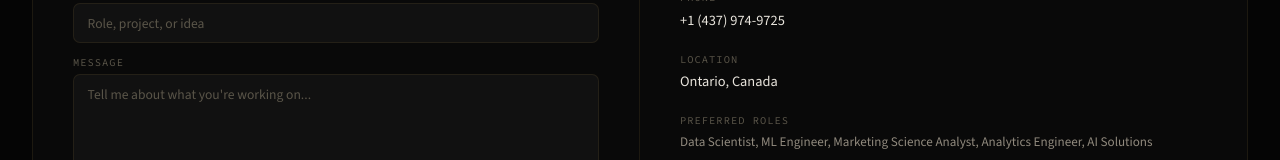
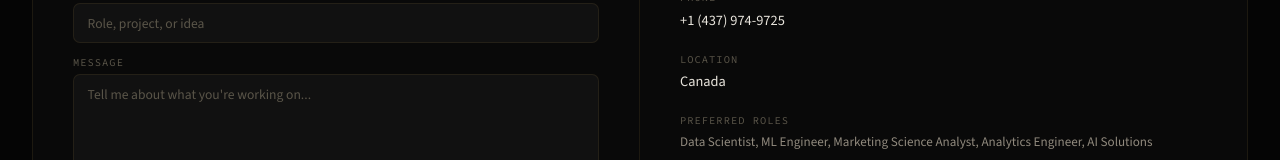
Before and after one commit to KARTHIKRAJ10/karthikrajs, a React (Vite) app: page / in a window 1280 px wide. Shown: the part 8389-8549 px from the top of the page. Built offline with nearby package versions, Linux system fonts and the light colour scheme.

Commit message:
Update Portfolio.jsx

```diff
--- a/src/Portfolio.jsx
+++ b/src/Portfolio.jsx
@@ -876,7 +876,7 @@ export default function Portfolio() {
                   </div>
                   <div className="contact-detail-item">
                     <div className="contact-detail-label">Location</div>
-                    <div className="contact-detail-value">Ontario, Canada</div>
+                    <div className="contact-detail-value"> Canada</div>
                   </div>
                   <div className="contact-detail-item">
                     <div className="contact-detail-label">Preferred Roles</div>
```
